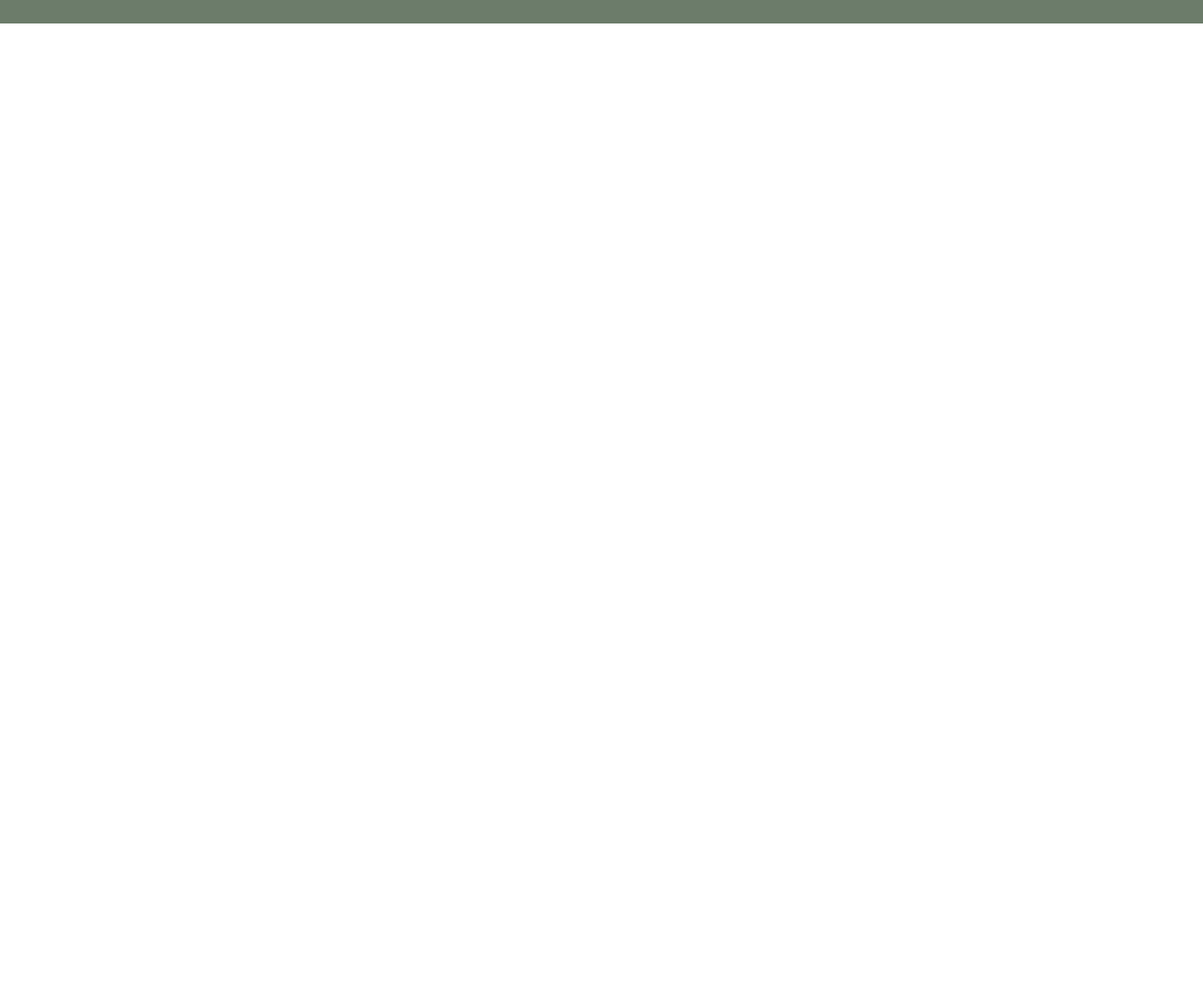
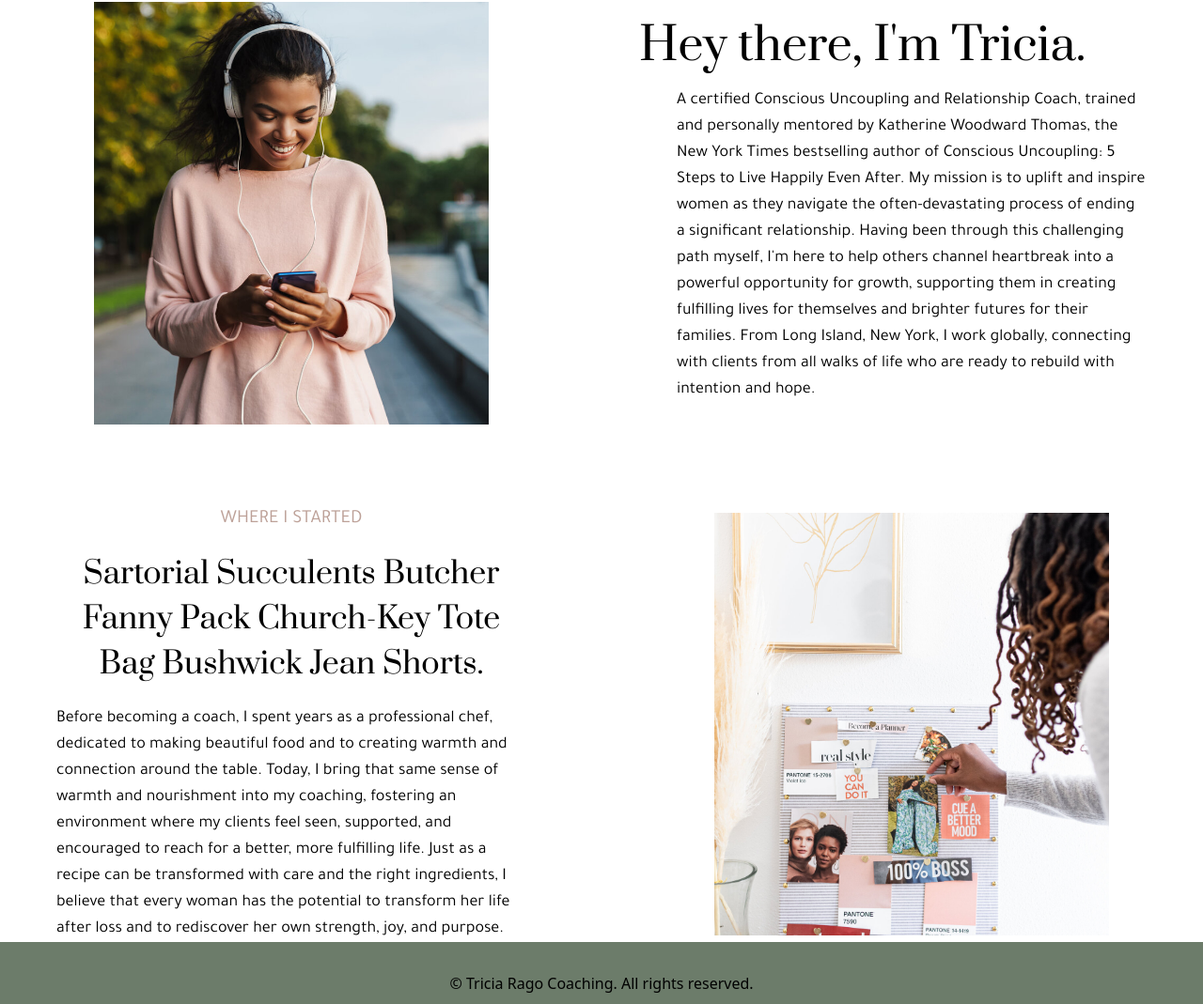
Before and after one commit to starks97/coach-tricia, an Astro site: page /about in a window 1280 px wide. Shown: the part 940-2009 px from the top of the page at 94% size. Before the commit the page ends 965 px from the top, so only its background shows below. Built offline with nearby package versions, Linux system fonts and the light colour scheme; Astro itself is replaced by a stand-in of ours; a web font is replaced by a local one.

Commit message:
FEATURE[story about]

```diff
--- a/src/components/about/Hero.astro
+++ b/src/components/about/Hero.astro
@@ -9,12 +9,12 @@
 
 
 <div class="h-auto max-h-[800px]">
-  <div class="grid grid-cols-1 tablet:grid-cols-2 w-full items-center justify-items-center ">
+  <div class="grid grid-cols-1 tablet:grid-cols-2 w-full items-center justify-items-center justify-center">
     <!-- Text Content -->
-    <div class="flex flex-col space-y-10 justify-center order-2 tablet:order-1">
-      <h1 class="title__d ">{title}</h1>
+    <div class="flex flex-col space-y-10 justify-center order-2 tablet:order-1 px-5">
+      <h1 class="font-blackstone text-black text-center text-hero_title_mobile tablet:text-hero_title laptop:text-8xl">{title}</h1>
       <div class="layout__b">
-        <h2 class="font-prata font-normal text-custom_subtitle2">{description}</h2>
+        <h2 class="font-prata font-normal text-custom_subtitle2  text-center tablet:text-left">{description}</h2>
       </div>
     </div>
     <!-- Image -->
@@ -22,4 +22,5 @@
       <img src={image} alt="hero" class="object-cover max-h-[400px] tablet:max-h-[700px] w-full" />
     </div>
   </div>
+  <div class="border-b-2 border-hero_color2 my-2"/>
 </div>
--- /dev/null
+++ b/src/components/about/Story.astro
@@ -0,0 +1,27 @@
+---
+import data from "../../data.json";
+
+const story = data["about"].story;
+
+---
+
+<div class="container mx-auto mt-24 px-5">
+    <div class="grid grid-cols-1 grid-rows-1 laptop:grid-cols-2 laptop:grid-rows-2 justify-items-center items-center gap-20 h-full">
+        <div>
+            <img src={story["first"].image} alt="hero" class="w-[400px] h-96 laptop:w-[420px] laptop:h-[450px] object-cover" />
+        </div>
+        <div class="space-y-5 ">
+            <h1 class="font-prata text-5xl text-center laptop:text-left">{story["first"].title}</h1>
+            <p class="text-lg font-tajawal text-left px-10 ">{story["first"].content}</p>
+        </div>
+        <div class="space-y-5 px-0 tablet:px-10 order-2 laptop:order-1">
+            <h1 class="font-tajawal text-xl text-center font-normal text-hero_color2 uppercase">{story["second"].title}</h1>
+            <h4 class="font-prata text-about_subtitle text-center ">{story["second"].description}</h4>
+            <p class="text-center laptop:text-left text-lg font-tajawal ">{story["second"].content}</p>
+        </div>
+        <div class="order-1 laptop:order-2">
+            <img src={story["second"].image} alt="hero" class="w-[400px] h-96 laptop:w-[420px] laptop:h-[450px] object-cover" />
+        </div>
+
+    </div>
+</div>
--- a/src/data.json
+++ b/src/data.json
@@ -91,7 +91,20 @@
     "hero": {
       "title": "Lets get Personal",
       "description": "Are you ready to make a shift? Its time to dream big.",
-      "image": "/images/about.jpg"
+      "image": "/images/about-tricia.jpg"
+    },
+    "story": {
+      "first": {
+        "title": "Hey there, I'm Tricia.",
+        "content": "A certified Conscious Uncoupling and Relationship Coach, trained and personally mentored by Katherine Woodward Thomas, the New York Times bestselling author of Conscious Uncoupling: 5 Steps to Live Happily Even After. My mission is to uplift and inspire women as they navigate the often-devastating process of ending a significant relationship. Having been through this challenging path myself, I'm here to help others channel heartbreak into a powerful opportunity for growth, supporting them in creating fulfilling lives for themselves and brighter futures for their families. From Long Island, New York, I work globally, connecting with clients from all walks of life who are ready to rebuild with intention and hope.",
+        "image": "/images/story1.jpg"
+      },
+      "second": {
+        "title": "Where I started",
+        "description": "Sartorial Succulents Butcher Fanny Pack Church-Key Tote Bag Bushwick Jean Shorts.",
+        "content": "Before becoming a coach, I spent years as a professional chef, dedicated to making beautiful food and to creating warmth and connection around the table. Today, I bring that same sense of warmth and nourishment into my coaching, fostering an environment where my clients feel seen, supported, and encouraged to reach for a better, more fulfilling life. Just as a recipe can be transformed with care and the right ingredients, I believe that every woman has the potential to transform her life after loss and to rediscover her own strength, joy, and purpose.",
+        "image": "/images/story2.jpg"
+      }
     }
   }
 }
--- a/src/pages/about.astro
+++ b/src/pages/about.astro
@@ -1,10 +1,12 @@
 ---
 import Hero from "../components/about/Hero.astro"
+import Story from "../components/about/Story.astro"
 import Layout from "../layouts/Layout.astro"
 ---
 
 <Layout title="About | Tricia Rago Coaching" description="about tricia rago" image="example.jpg">
 	<main>
 	   <Hero />
+				<Story/>
 	</main>
 </Layout>
--- a/tailwind.config.mjs
+++ b/tailwind.config.mjs
@@ -57,6 +57,7 @@
         hero_title_mobile: ["4.9rem"],
         regular: ["1.025rem"],
         bigger: ["1.5rem"],
+        about_subtitle: ["2rem"],
       },
       letterSpacing: {
         custom_spacing: "0.2em",
```
Also changed, not shown: public/images/about-tricia.jpg (added), public/images/story1.jpg (added), public/images/story2.jpg (added).
